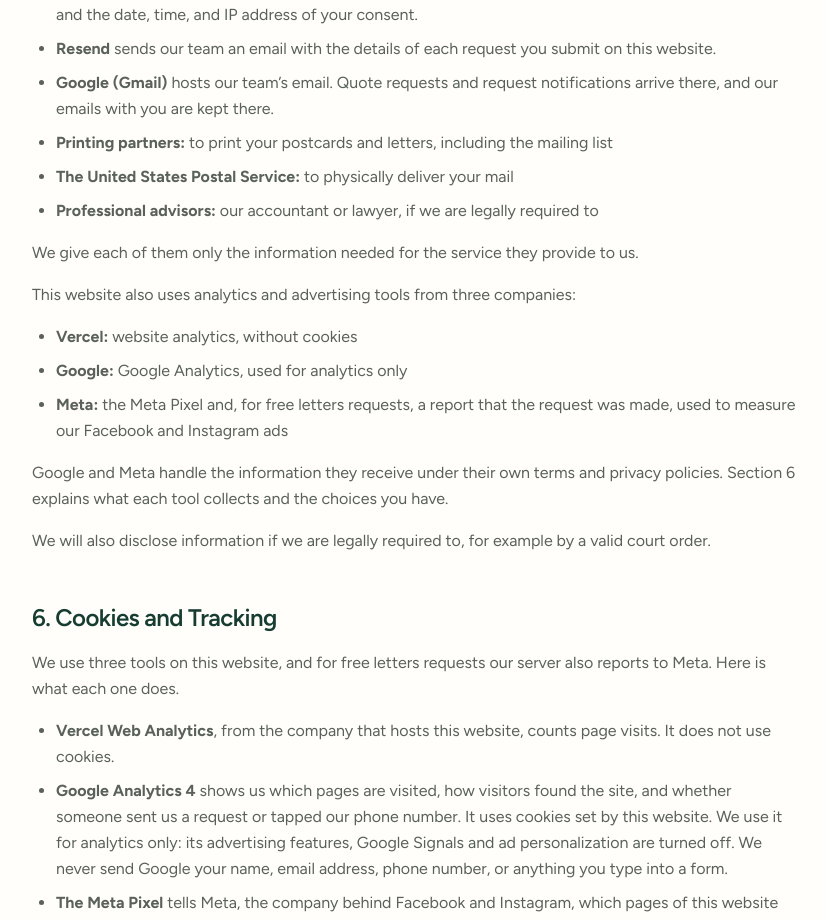
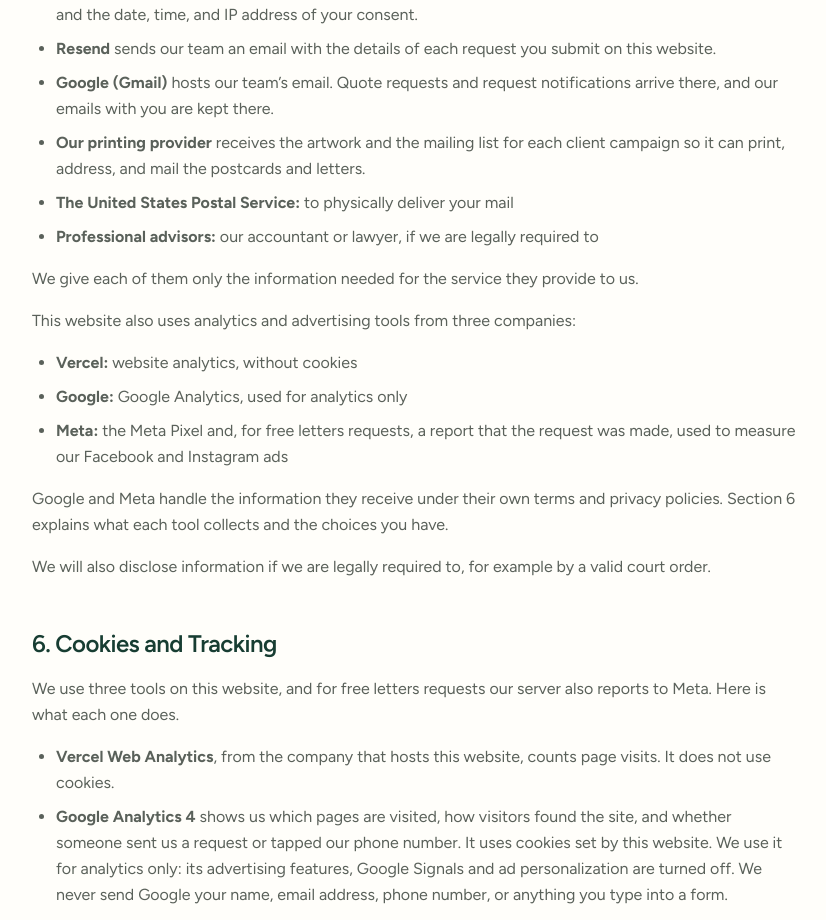
Before and after one commit to delishbite1/green-growth-marketing, a Next.js app: page /privacy in a window 1280 px wide. Shown: the part 3147-4067 px from the top of the page, without its empty margins (224-1050 px from the left). Built offline with nearby package versions, Linux system fonts and the light colour scheme; no server answers.

Commit message:
Privacy policy: describe the printing provider handoff of client mailing lists
Co-Authored-By: Claude Opus 5.5 <noreply@anthropic.com>

```diff
--- a/src/app/privacy/page.tsx
+++ b/src/app/privacy/page.tsx
@@ -175,7 +175,10 @@ export default function PrivacyPage() {
               <strong>Google (Gmail)</strong> hosts our team&rsquo;s email. Quote requests and request notifications
               arrive there, and our emails with you are kept there.
             </li>
-            <li><strong>Printing partners:</strong> to print your postcards and letters, including the mailing list</li>
+            <li>
+              <strong>Our printing provider</strong> receives the artwork and the mailing list for each client campaign so
+              it can print, address, and mail the postcards and letters.
+            </li>
             <li><strong>The United States Postal Service:</strong> to physically deliver your mail</li>
             <li><strong>Professional advisors:</strong> our accountant or lawyer, if we are legally required to</li>
           </UL>
@@ -344,7 +347,9 @@ export default function PrivacyPage() {
             our clients arrived and you do not know why: we are a direct mail company, and a business hired us to print and
             mail it. The mailing list came either from that business&rsquo;s own customer records, or from a list we put
             together for that campaign from public records, such as county property records. We use a client&rsquo;s
-            mailing list to produce and mail that client&rsquo;s campaign.
+            mailing list to produce and mail that client&rsquo;s campaign. To do that, we send the list to our printing
+            provider, which prints, addresses, and mails the postcards and letters. Client mailing lists are different from
+            the business contact records we use for our own outreach, described next.
           </P>
           <P>
             <strong className="text-ggm-forest">Our own outreach to businesses.</strong> We also contact businesses that may
```
